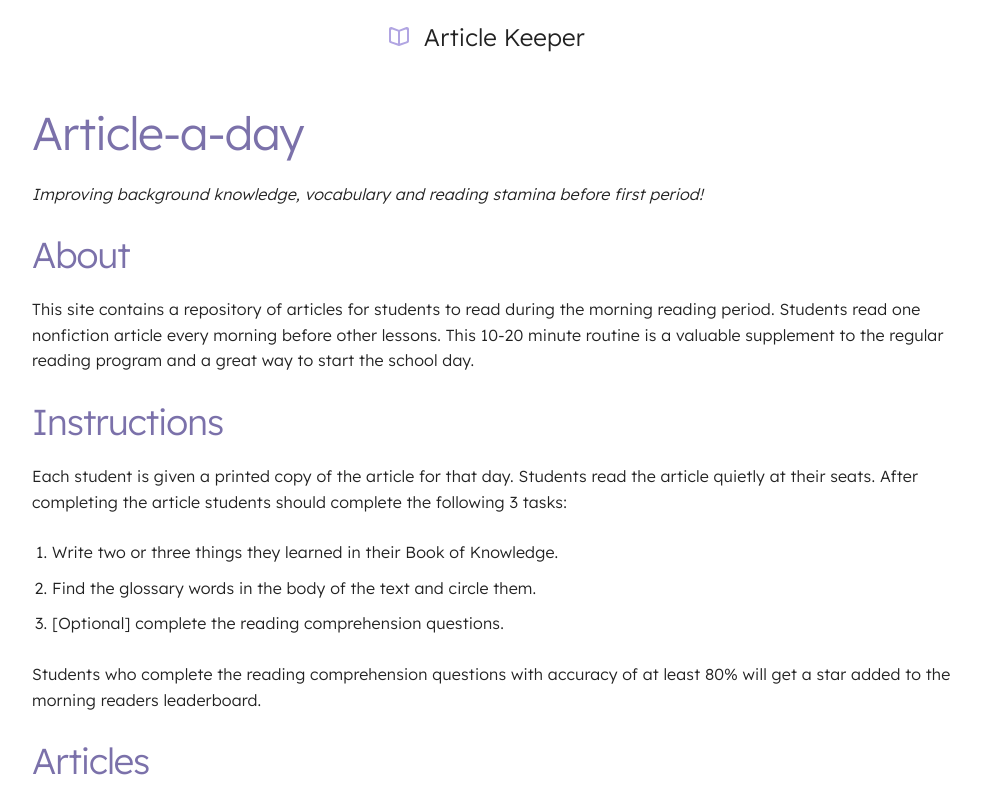
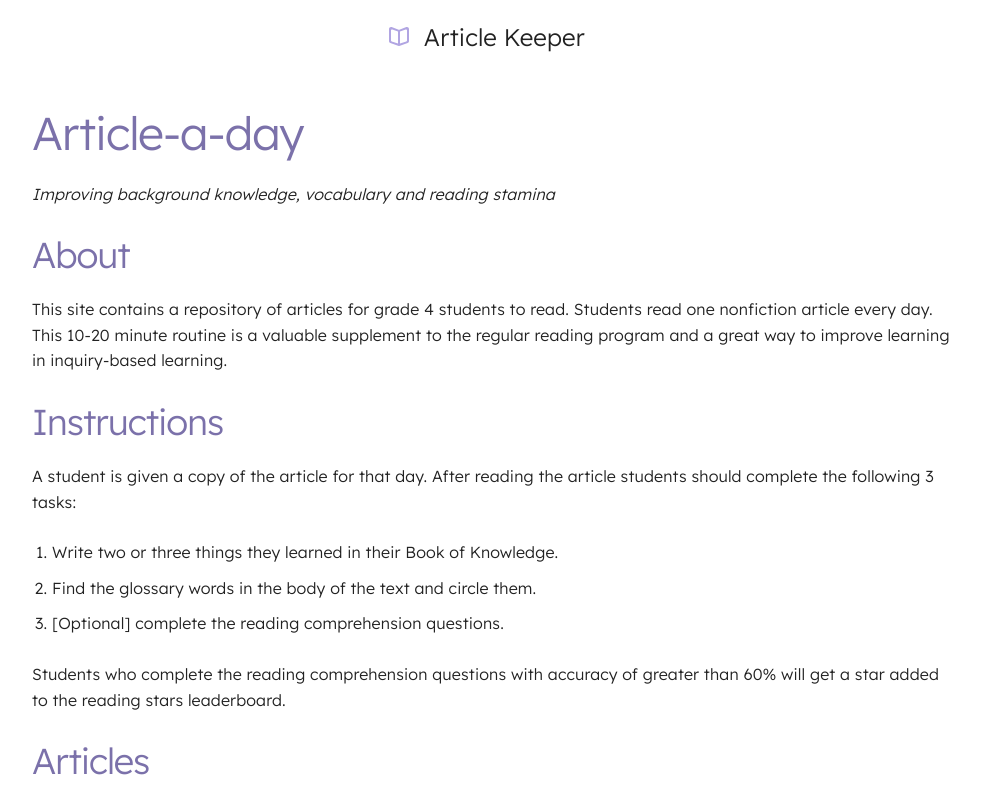
Before and after one commit to lunchboxer/article-keeper, a SvelteKit app: page / in a window 1280 px wide. Shown: the top 800 px of the page, without its empty margins (148-1129 px from the left). Built offline with nearby package versions, Linux system fonts and the light colour scheme.

Commit message:
adjust home page for home use.

```diff
--- a/src/routes/+page.svelte
+++ b/src/routes/+page.svelte
@@ -1,23 +1,19 @@
 <h1>Article-a-day</h1>
 <p class="subtitle">
   <em>
-    Improving background knowledge, vocabulary and reading stamina before first
-    period!
+    Improving background knowledge, vocabulary and reading stamina
   </em>
 </p>
 
 <h2>About</h2>
 <p>
-  This site contains a repository of articles for students to read during the
-  morning reading period. Students read one nonfiction article every morning
-  before other lessons. This 10-20 minute routine is a valuable supplement to
-  the regular reading program and a great way to start the school day.
+  This site contains a repository of articles for grade 4 students to read. Students read one nonfiction article every day. This 10-20 minute routine is a valuable supplement to
+  the regular reading program and a great way to improve learning in inquiry-based learning.
 </p>
 
 <h2>Instructions</h2>
 <p>
-  Each student is given a printed copy of the article for that day. Students
-  read the article quietly at their seats. After completing the article students
+  A student is given a copy of the article for that day. After reading the article students
   should complete the following 3 tasks:
 </p>
 
@@ -28,8 +24,7 @@
 </ol>
 
 <p>
-  Students who complete the reading comprehension questions with accuracy of at
-  least 80% will get a star added to the morning readers leaderboard.
+  Students who complete the reading comprehension questions with accuracy of greater than 60% will get a star added to the reading stars leaderboard.
 </p>
 
 <h2>Articles</h2>
```
